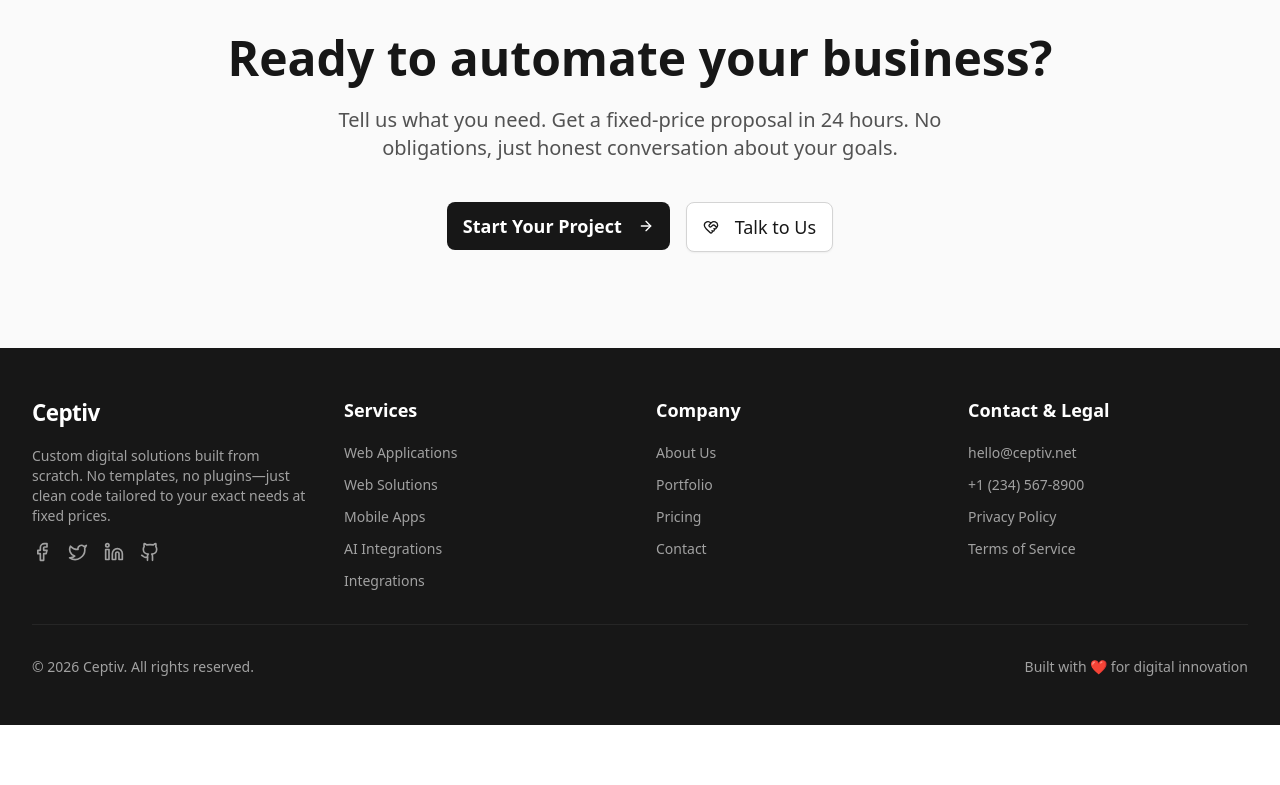
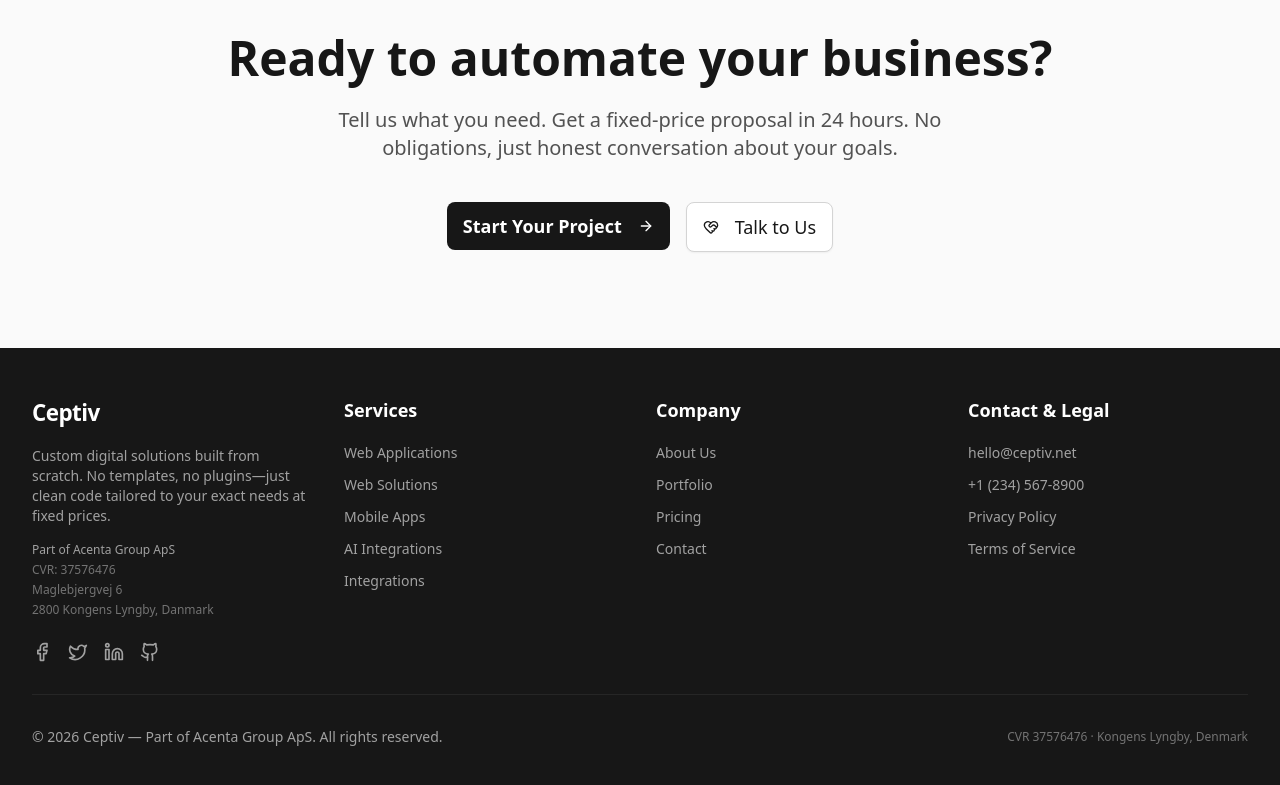
Before and after one commit to acentar/ceptiv.net, a Next.js app: page / in a window 1280 px wide. Shown: the part 4332-5117 px from the top of the page. Before the commit the page ends 5057 px from the top, so only its background shows below. Built offline with nearby package versions, Linux system fonts and the light colour scheme; no server answers; the database is empty.

Commit message:
feat: Add Acenta Group ApS company info to footer
- Ceptiv is part of Acenta Group ApS
- CVR: 37576476
- Address: Maglebjergvej 6, 2800 Kongens Lyngby, Danmark

```diff
--- a/src/components/layout/footer.tsx
+++ b/src/components/layout/footer.tsx
@@ -34,7 +34,13 @@ export function Footer() {
               Custom digital solutions built from scratch. No templates, no plugins—just
               clean code tailored to your exact needs at fixed prices.
             </p>
-            <div className="flex space-x-4">
+            <div className="text-neutral-500 text-xs space-y-1">
+              <p className="font-medium text-neutral-400">Part of Acenta Group ApS</p>
+              <p>CVR: 37576476</p>
+              <p>Maglebjergvej 6</p>
+              <p>2800 Kongens Lyngby, Danmark</p>
+            </div>
+            <div className="flex space-x-4 pt-2">
               <a href="#" className="text-neutral-400 hover:text-white transition-colors">
                 <Facebook className="w-5 h-5" />
               </a>
@@ -120,10 +126,10 @@ export function Footer() {
 
         <div className="border-t border-neutral-800 mt-8 pt-8 flex flex-col md:flex-row justify-between items-center">
           <p className="text-neutral-400 text-sm">
-            © {new Date().getFullYear()} Ceptiv. All rights reserved.
+            © {new Date().getFullYear()} Ceptiv — Part of Acenta Group ApS. All rights reserved.
           </p>
-          <p className="text-neutral-400 text-sm mt-2 md:mt-0">
-            Built with ❤️ for digital innovation
+          <p className="text-neutral-500 text-xs mt-2 md:mt-0">
+            CVR 37576476 · Kongens Lyngby, Denmark
           </p>
         </div>
       </div>
```
